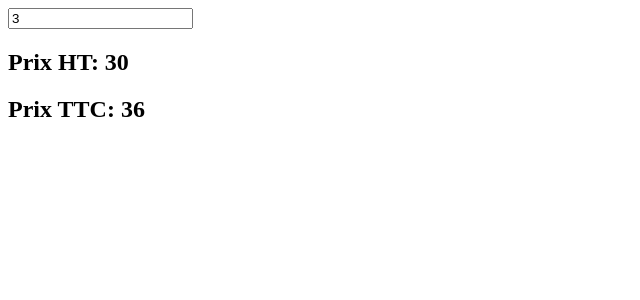
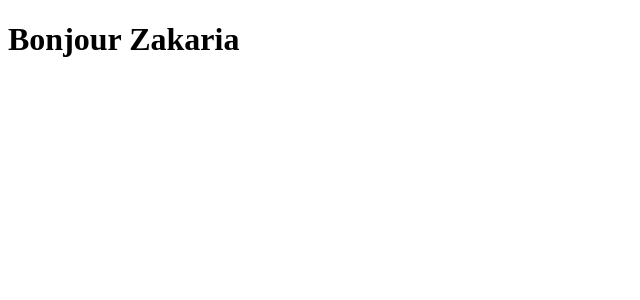
Before and after one commit to Zakaria-zaki/Vue3, a Vue app: page / in a window 1280 px wide. Shown: the top 300 px of the page, without its empty margins (0-640 px from the left). Built offline with nearby package versions, Linux system fonts and the light colour scheme.

Commit message:
Scoped Css ..

```diff
--- a/src/App.vue
+++ b/src/App.vue
@@ -1,40 +1,9 @@
 <template>
-    <input type="number" v-model="product.quantity" />
-    <h2>Prix HT: {{ prixHT }}</h2>
-    <h2>Prix TTC: {{ prixTTC }}</h2>
+    <h1>Bonjour Zakaria </h1>
 </template>
 
 <script setup lang="ts">
-import { computed, reactive, watch, watchEffect } from 'vue';
-
-interface Product {
-    name: string,
-    quantity: number,
-    priceHT: number,
-    nbOfModification: number,
-    dateOfMod?: number
-}
-
-const product = reactive<Product>({
-    name: 'Book',
-    quantity: 3,
-    priceHT: 10,
-    nbOfModification: 0,
-});
-
-const prixHT = computed(() => product.priceHT * product.quantity)
-const prixTTC = computed(() => product.priceHT * product.quantity * 1.2 )
-
-const unwatch = watch(() => product.quantity, (new1, old) => {
-    product.nbOfModification++;
-    console.log(new1);
-    console.log(old);
-})
-
-watchEffect(() => {
-    product.dateOfMod = Date.now()
-})
-
 </script>
 
-<style></style>
+<style scoped>
+</style>
```
